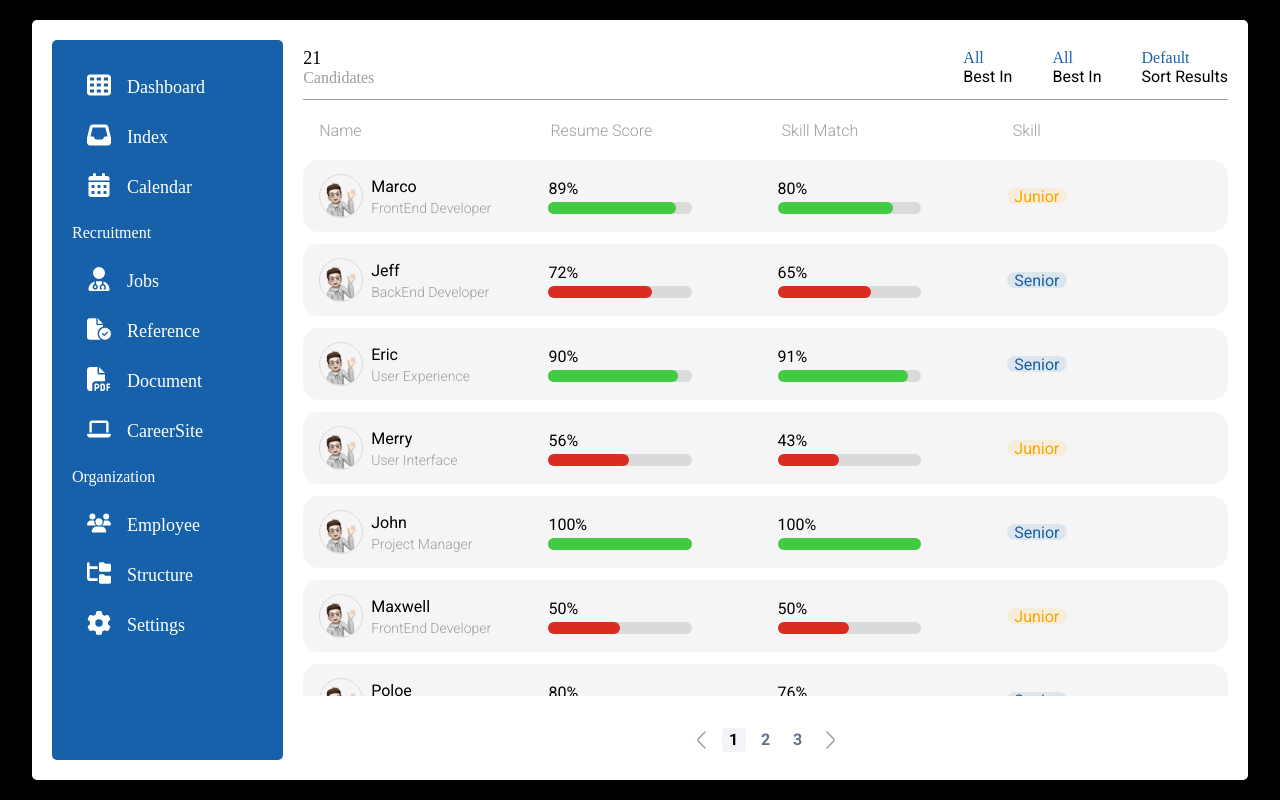
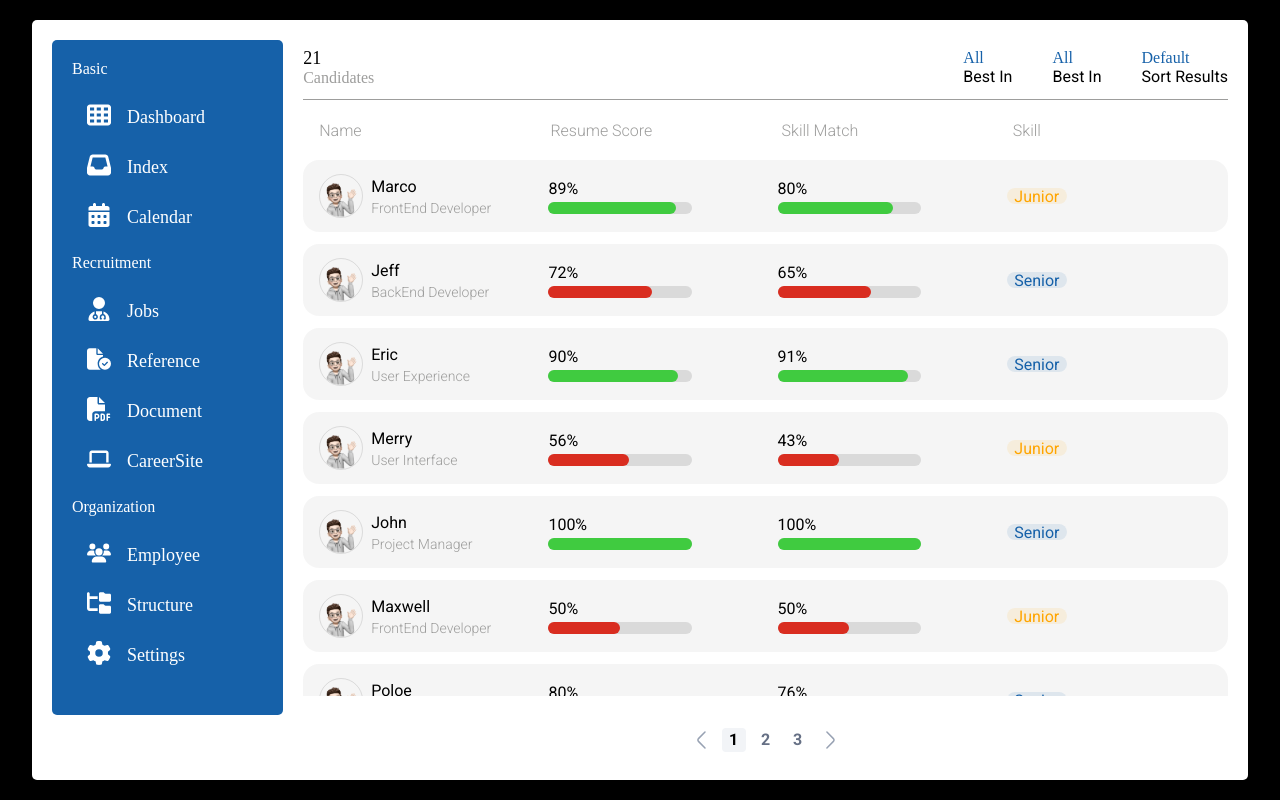
Before and after one commit to esthel7/Vue.js, a Vue app: page /#/ in a window 1280 px wide. Built offline with nearby package versions, Linux system fonts and the light colour scheme; a web font is replaced by a local one.

Commit message:
design: nav hidden

```diff
--- a/src/components/BasicLayout.vue
+++ b/src/components/BasicLayout.vue
@@ -26,7 +26,7 @@ import SquareLayout from './SquareLayout.vue';
   background-color: $color-black-900;
 
   &_container {
-    @include flex-center;
+    display: flex;
     padding: 20px;
     width: 95vw;
     height: 95vh;
@@ -34,12 +34,21 @@ import SquareLayout from './SquareLayout.vue';
     &_navigation {
       width: 20%;
       height: 100%;
+      max-height: 675px;
       margin-right: 20px;
+
+      @media (max-width: $hidden-nav) {
+        display: none;
+      }
     }
 
     &_other {
       width: 80%;
       height: 100%;
+
+      @media (max-width: $hidden-nav) {
+        width: 100%;
+      }
     }
   }
 }
--- a/src/components/NavButton.vue
+++ b/src/components/NavButton.vue
@@ -38,7 +38,6 @@ const moveTo = (loc: string) => {
   display: flex;
   align-items: center;
   justify-content: flex-start;
-  width: calc(100% - 24px);
   height: 50px;
   padding-left: 15px;
   gap: 16px;
--- a/src/components/Navigation.vue
+++ b/src/components/Navigation.vue
@@ -2,6 +2,7 @@
   <SquareLayout :theme="'navigation'">
     <div class="navigation">
       <div class="navigation_sub-menu">
+        <span class="navigation_sub-menu_title">Basic</span>
         <div class="navigation_sub-menu_button-box">
           <NavButton v-for="item in topMenu" :key="item.label" :data="item" />
         </div>
@@ -107,7 +108,7 @@ const bottomMenu = computed(() => menu.slice(7, menu.length));
     }
 
     &_button-box {
-      width: calc(100% - 24px);
+      width: 100%;
     }
   }
 }
--- a/src/components/SortJob.vue
+++ b/src/components/SortJob.vue
@@ -42,7 +42,6 @@ if (sort.value && roles.includes(sort.value)) {
     font-family: 'SUITE-Regular';
     font-size: 20px;
     font-weight: bold;
-    margin-left: 20px;
     margin-bottom: 15px;
     width: fit-content;
     border-bottom: 2px solid $color-orange-000;
--- a/src/styles/main.scss
+++ b/src/styles/main.scss
@@ -16,3 +16,5 @@ body {
   align-items: center;
   justify-content: center;
 }
+
+$hidden-nav: 1120px;
```
